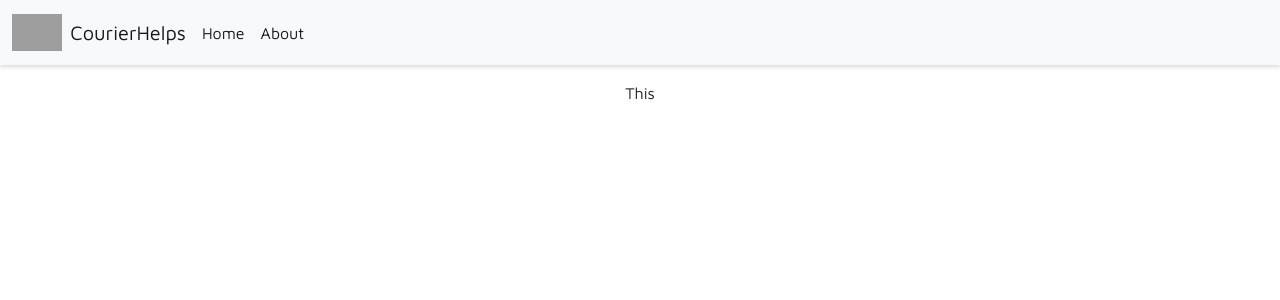
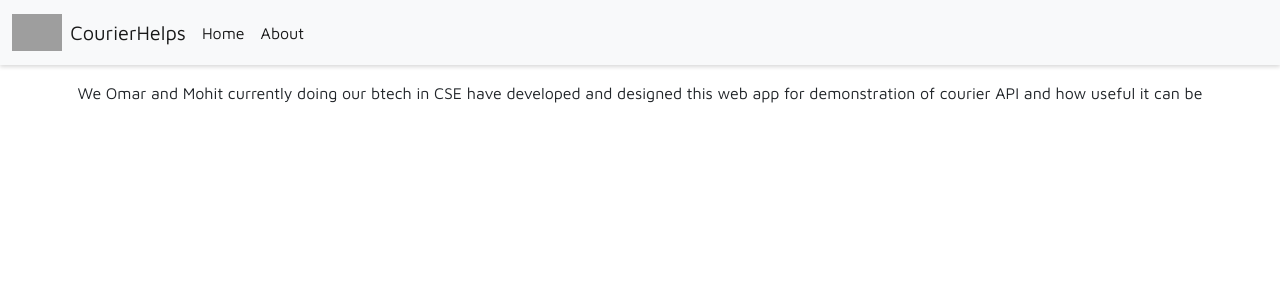
Before and after one commit to MohitGupta14/Courier-Hacks, a React (Create React App) app: page /about in a window 1280 px wide. Shown: the top 300 px of the page. Built offline with nearby package versions, Linux system fonts and the light colour scheme; grey boxes are pictures that could not be loaded; a web font is replaced by a local one.

Commit message:
Update About.js

```diff
--- a/src/About.js
+++ b/src/About.js
@@ -2,6 +2,6 @@ import React from 'react'
 
 export const About = () => {
   return (
-    <div className='my-3'>This </div>
+    <div className='my-3 mb-3'>We Omar and Mohit currently doing our btech in CSE have developed and designed this web app for demonstration of courier API and how useful it can be  </div>
   )
 }
```
